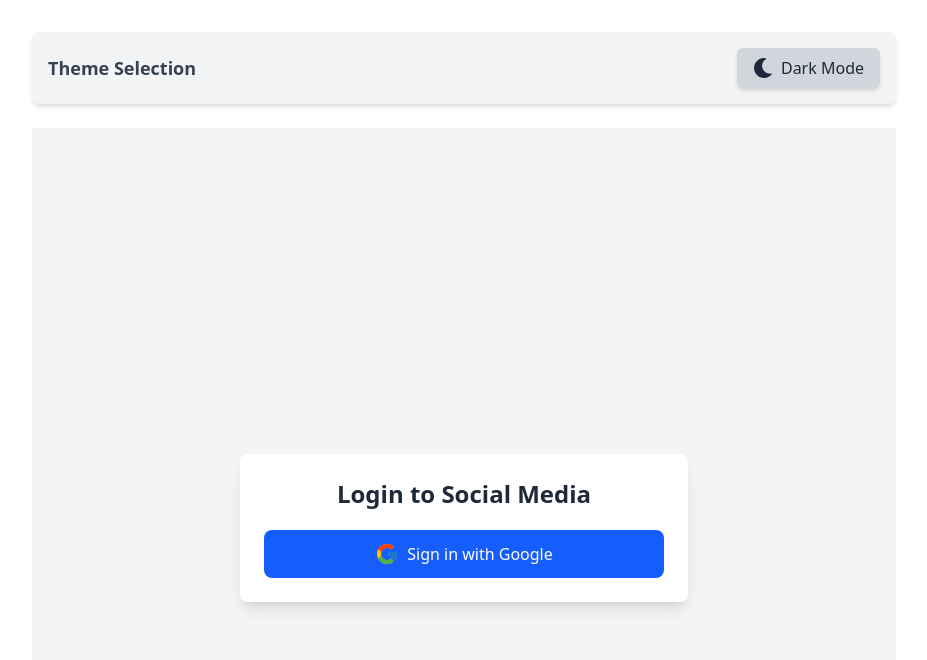
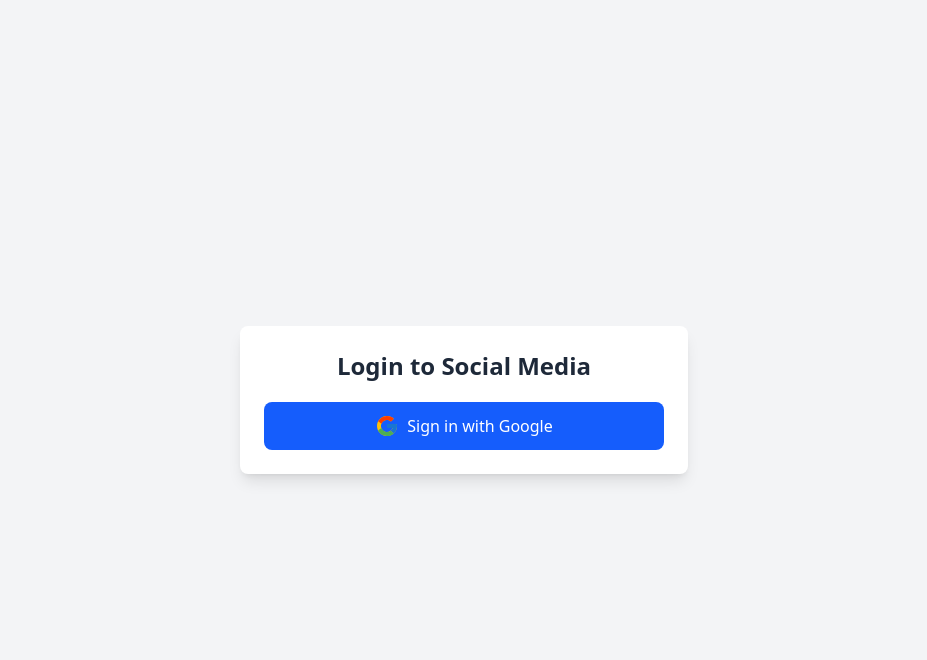
Before and after one commit to anandspaces/react-socialmedia, a React (Vite) app: page /login in a window 1280 px wide. Shown: the top 660 px of the page, without its empty margins (176-1103 px from the left). Built offline with nearby package versions, Linux system fonts and the light colour scheme; no server answers.

Commit message:
modified

```diff
--- a/src/App.jsx
+++ b/src/App.jsx
@@ -1,40 +1,15 @@
-import { useState } from "react";
 import { BrowserRouter as Router, Routes, Route, Navigate } from "react-router-dom";
 import Login from "./pages/Login";
 import Home from "./pages/Home";
-import { FaSun, FaMoon } from "react-icons/fa";
 
 export default function App() {
-  const [darkMode, setDarkMode] = useState(false);
-
   return (
-    <div className={`${darkMode ? "dark" : ""} min-h-screen transition`}>
       <Router>
-        <div className="max-w-4xl mx-auto px-4 py-8">
-          {/* Theme Switcher */}
-          <div className="p-4 bg-gray-100 dark:bg-gray-800 rounded-lg shadow-md flex items-center justify-between">
-            <h2 className="text-lg font-semibold text-gray-700 dark:text-gray-300">
-              Theme Selection
-            </h2>
-            <button
-              onClick={() => setDarkMode(!darkMode)}
-              className="flex items-center gap-2 bg-gray-300 dark:bg-gray-700 text-gray-800 dark:text-white px-4 py-2 rounded-md shadow-md hover:bg-gray-400 dark:hover:bg-gray-600 transition"
-            >
-              {darkMode ? <FaSun className="text-xl" /> : <FaMoon className="text-xl" />}
-              {darkMode ? "Light Mode" : "Dark Mode"}
-            </button>
-          </div>
-
-          {/* App Routes */}
-          <div className="mt-6">
             <Routes>
               <Route path="/" element={<Navigate to="/login" />} />
               <Route path="/login" element={<Login />} />
               <Route path="/home" element={<Home />} />
             </Routes>
-          </div>
-        </div>
       </Router>
-    </div>
   );
 }
--- a/src/pages/Login.jsx
+++ b/src/pages/Login.jsx
@@ -4,7 +4,7 @@
 import { signInWithPopup } from "firebase/auth";
 import { FcGoogle } from "react-icons/fc";
 
-const Login = () => {
+function Login() {
   const [error, setError] = useState(null);
   const navigate = useNavigate();
 
```
